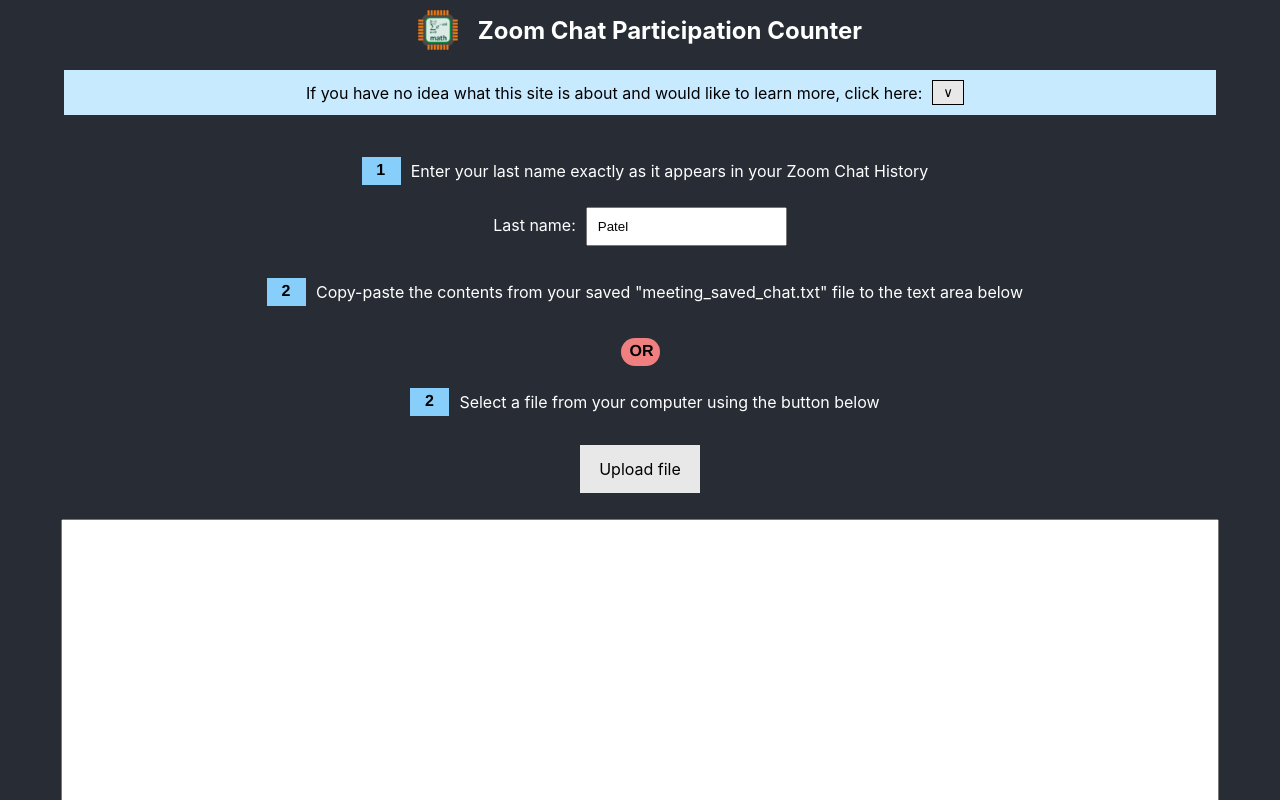
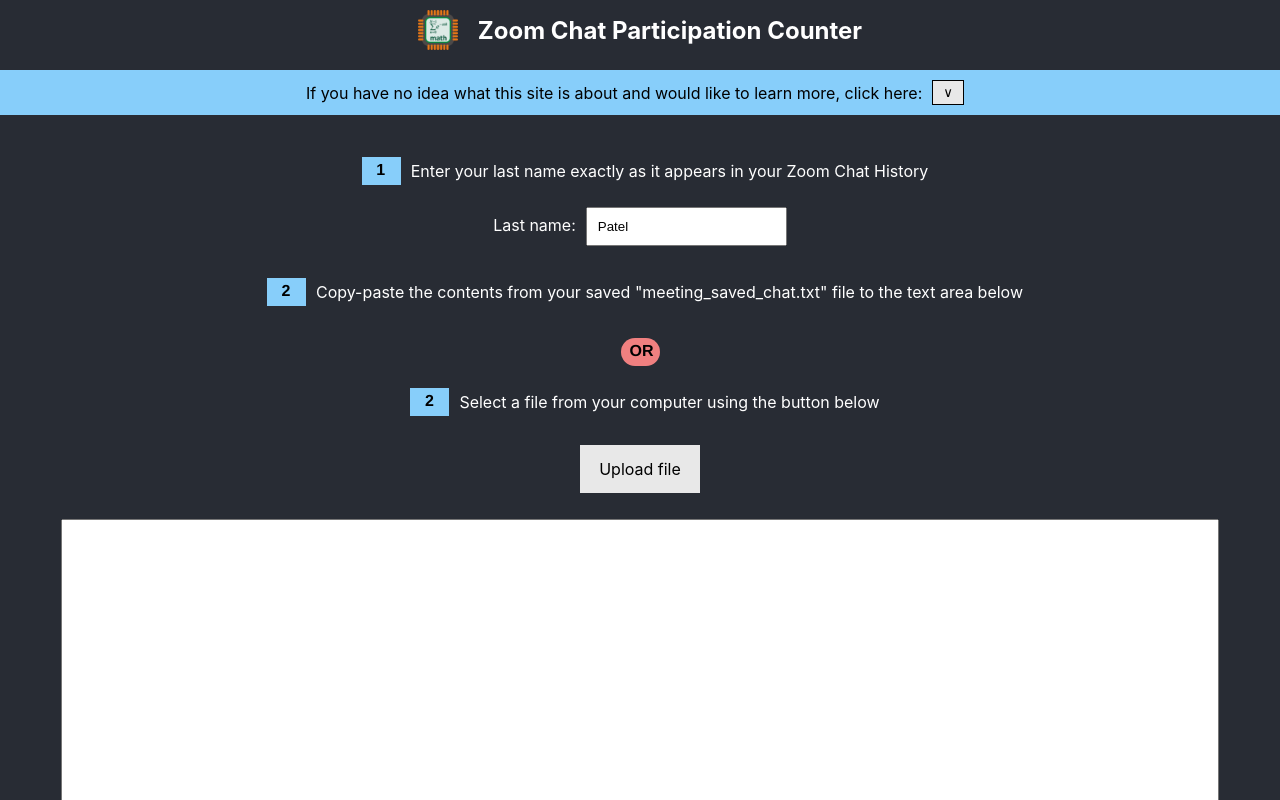
Before and after one commit to ytrkptl/zoom-chat-participation-counter, a React (Create React App) app: page / in a window 1280 px wide. Shown: the top 800 px of the page. Built offline with nearby package versions, Linux system fonts and the light colour scheme.

Commit message:
made extra-info banner wider

```diff
--- a/src/components/IntroBanner/IntroBanner.css
+++ b/src/components/IntroBanner/IntroBanner.css
@@ -1,6 +1,6 @@
 .readable-background {
   background: #e8e8e8;
-  width: 90vw;
+  width: 100vw;
   box-sizing: border-box;
   margin-top: 60px;
   display: grid;
@@ -8,7 +8,7 @@
 }
 
 .dropdown-text {
-  background: rgb(200, 234, 255);
+  background: lightskyblue;
   width: 100%;
   padding: 10px;
   box-sizing: border-box;
```
